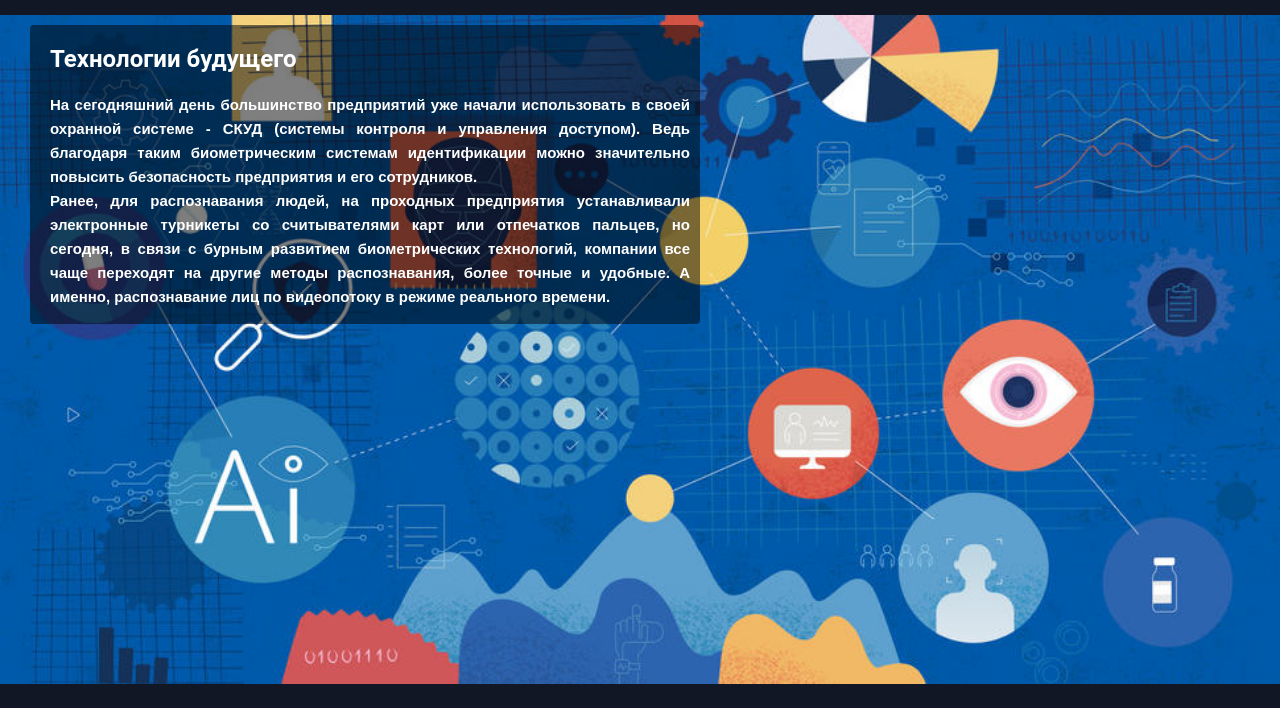
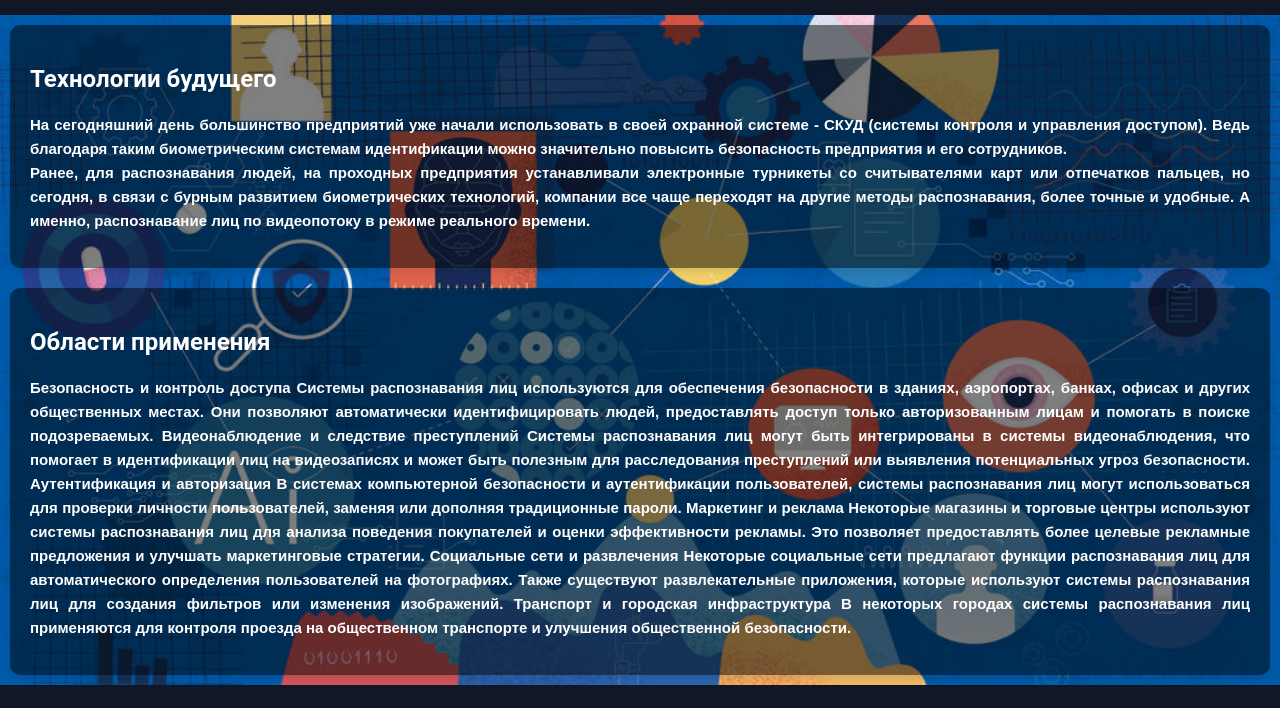
Before and after one commit to 3vgen/Face-Recognition-System, a plain HTML site: page index.html in a window 1280 px wide. Shown: the part 112-820 px from the top of the page. Drawn offline with nearby package versions, Linux system fonts and the light colour scheme; files whose address does not match are found by name.

Commit message:
update index page

```diff
--- a/assets/css/function.css
+++ b/assets/css/function.css
@@ -22,7 +22,7 @@
 
   .card {
     /* background-color: #fff; */
-    background-color: rgba(0, 0, 0, 0.5);
+    background-color: rgba(0, 0, 0, 0.7);
     color: white;
     border-radius: 10px;
     box-shadow: 0 4px 8px rgba(0,0,0,0.1);
@@ -34,7 +34,7 @@
   }
 
   .card img {
-    width: 100%;
+    width: 30%;
     height: 200px;
     object-fit: cover;
   }
@@ -50,7 +50,7 @@
   }
 
   .card-text {
-    color: #555;
+    color: #dddddd;
     line-height: 1.5;
   }
 
--- a/assets/css/index.css
+++ b/assets/css/index.css
@@ -54,9 +54,22 @@ body	{
 }
 
 .main	{
-    /* margin-top:1px; 1 пиксель от шапки вниз */
-    position: relative;
-    width: 100%;
+  margin: 0;
+  font-family: 'Arial', sans-serif;
+  display: flex;
+  flex-wrap: wrap;
+  justify-content: left;
+
+  /* background-image: url(https://siterost.net/uploads/temp/837506ffd6f221e7c40c9f22461eaefd.jpg); */
+  background-image: url("/Users/evgenijsemin/Desktop/Education/Web Prog/correctwork/assets/images/ph2.jpg");
+
+  background-repeat: no-repeat;
+  background-position: center center;
+  background-attachment: fixed;
+  -webkit-background-size: cover;
+  -moz-background-size: cover;
+  -o-background-size: cover;
+  background-size: cover;
 }
 .main p{
   font-size: 15;
@@ -72,34 +85,19 @@ body	{
 }
 
 .textMain{
-  z-index: 1;
 
-  width: 50%;
-  /* left: 24%; */
-  left: 50px;
+    background-color: rgba(0, 0, 0, 0.5);
+    padding: 20px;
+    color: white;
+    border-radius: 10px;
+    box-shadow: 0 4px 8px rgba(0,0,0,0.1);
+    /* Занимает 50% ширины с учетом отступов */
+    width: 100%;
 
-  margin-top: 10px;
-  position: absolute;
-  color: white;
-  text-align: left;
-  background-color: rgba(0, 0, 0, 0.5);
-	box-shadow: -20px 0 0 rgba(0, 0, 0, 0.5), 10px 0 0 rgba(0, 0, 0, 0.5);
-  border-radius: 4px;
+    margin: 10px; /* Отступ */
+    overflow: hidden;
 }
-.imgMain {
-    overflow: hidden;
-    z-index: 0;
-    text-align: center;
-    justify-content: center;
-}
-.img {
-    /* margin-top: 20px; */
-    width: 100%;
-    /* opacity: 0.8; */
-    /* display: block; */
 
-    /* filter: blur(5px);  */
-}
 
 p {
   line-height: 1.6;
@@ -112,8 +110,7 @@ p {
   @media screen and (max-width: 800px) {
     .main {
       overflow-y: auto;
-      height: 100vh;
-      padding: 20px;
+      width: 100%;
     }
 
     .header a {
@@ -125,14 +122,6 @@ p {
       float: none;
     }
 
-    .textMain {
-      width: 95%;
-      left: 2.5%;
-      font-size: 14px;
-  }
-  .img {
-      width: 100%;
-  }
   }
 
   @import url('https://fonts.googleapis.com/css?family=Poppins:200,300,400,500,600,700,800,900&display=swap');
--- a/index.html
+++ b/index.html
@@ -33,9 +33,20 @@
                 чаще переходят на другие методы распознавания, более точные и удобные.
                 А именно, распознавание лиц по видеопотоку в режиме реального времени.</p>
         </div>
-        <div class="imgMain">
-            <img class="img" src="assets/images/ph2.jpg">
-
+        <div class="textMain">
+            <h2>Области применения</h2>
+            <p>Безопасность и контроль доступа
+                Системы распознавания лиц используются для обеспечения безопасности в зданиях, аэропортах, банках, офисах и других общественных местах. Они позволяют автоматически идентифицировать людей, предоставлять доступ только авторизованным лицам и помогать в поиске подозреваемых.
+                Видеонаблюдение и следствие преступлений
+                Системы распознавания лиц могут быть интегрированы в системы видеонаблюдения, что помогает в идентификации лиц на видеозаписях и может быть полезным для расследования преступлений или выявления потенциальных угроз безопасности.
+                Аутентификация и авторизация
+                В системах компьютерной безопасности и аутентификации пользователей, системы распознавания лиц могут использоваться для проверки личности пользователей, заменяя или дополняя традиционные пароли.
+                Маркетинг и реклама
+                Некоторые магазины и торговые центры используют системы распознавания лиц для анализа поведения покупателей и оценки эффективности рекламы. Это позволяет предоставлять более целевые рекламные предложения и улучшать маркетинговые стратегии.
+                Социальные сети и развлечения
+                Некоторые социальные сети предлагают функции распознавания лиц для автоматического определения пользователей на фотографиях. Также существуют развлекательные приложения, которые используют системы распознавания лиц для создания фильтров или изменения изображений.
+                Транспорт и городская инфраструктура
+                В некоторых городах системы распознавания лиц применяются для контроля проезда на общественном транспорте и улучшения общественной безопасности.</p>
         </div>
     </div>
     <footer>
```
Also changed, not shown: function.html (+3 -4 lines), assets/images/dataset.png (added).
